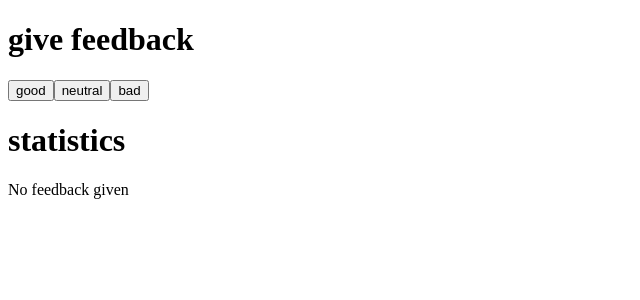
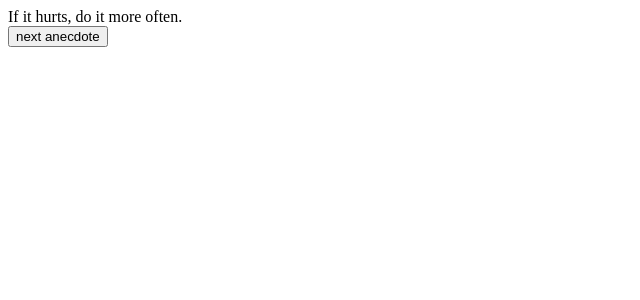
Before and after one commit to itsjustyuji/FSO-part-1, a React (Vite) app: page / in a window 1280 px wide. Shown: the top 300 px of the page, without its empty margins (0-640 px from the left). Built offline with nearby package versions, Linux system fonts and the light colour scheme.

Commit message:
Added button to display random anecdote. Ex 1.12

```diff
--- a/src/App.jsx
+++ b/src/App.jsx
@@ -1,74 +1,34 @@
 import { useState } from 'react'
 
-const Header=({title})=>{
-  console.log(title)
-  return(
-    <h1>{title}</h1>
-  )
-}
+const App = () => {
+  const anecdotes = [
+    'If it hurts, do it more often.',
+    'Adding manpower to a late software project makes it later!',
+    'The first 90 percent of the code accounts for the first 90 percent of the development time...The remaining 10 percent of the code accounts for the other 90 percent of the development time.',
+    'Any fool can write code that a computer can understand. Good programmers write code that humans can understand.',
+    'Premature optimization is the root of all evil.',
+    'Debugging is twice as hard as writing the code in the first place. Therefore, if you write the code as cleverly as possible, you are, by definition, not smart enough to debug it.',
+    'Programming without an extremely heavy use of console.log is same as if a doctor would refuse to use x-rays or blood tests when diagnosing patients.',
+    'The only way to go fast, is to go well.'
+  ]
 
-const Button=({name, onClick})=>{
-  return(
-    <button onClick={onClick}>{name}</button>
-  )
-}
+  const [selected, setSelected] = useState(0)
 
-const StatisticsLine=({text, val})=>{
-  console.log({text})
-  return(
-    <tr>
-      <td>{text}</td>
-      <td>{val}</td>
-    </tr>
-  )
-}
-
-const Statistics=({good, neutral, bad, average, posPerc})=>{
-  if(good===0 && neutral===0 && bad===0){
-    return(
-      <div>
-        No feedback given
-      </div>
-    )
+  const selectRandom=()=>{
+    const nextSelect=Math.floor(Math.random()*anecdotes.length)
+    setSelected(nextSelect)
   }
-  return (
-    <table>
-      <tbody>
-        <StatisticsLine text="good" val={good} />
-        <StatisticsLine text="neutral" val={neutral} />
-        <StatisticsLine text="bad" val={bad} />
-        <StatisticsLine text="all" val={good+neutral+bad} />
-        <StatisticsLine text="average" val={average} />
-        <StatisticsLine text="positive" val={`${posPerc} %`} />
-      </tbody>
-    </table>
-  )
-}
-
-
-const App = () => {
-  // save clicks of each button to its own state
-  const [good, setGood] = useState(0)
-  const [neutral, setNeutral] = useState(0)
-  const [bad, setBad] = useState(0)
-
-  const goodClick=()=>{setGood(good+1)}
-  const neutralClick=()=>{setNeutral(neutral+1)}
-  const badClick=()=>{setBad(bad+1)}
-
-  const total=good+neutral+bad
-  const average=total===0?0:(good-bad)/total
-  const posPerc=total===0?0:(good*100)/total
 
   return (
     <div>
-      <Header title="give feedback" />
-      <Button name="good" onClick={goodClick}/>
-      <Button name="neutral"onClick={neutralClick} />
-      <Button name="bad" onClick={badClick} />
-      <Header title="statistics" />
-      <Statistics good={good} neutral={neutral} bad={bad} average={average} posPerc={posPerc}/>
+    <div>
+      {anecdotes[selected]}
     </div>
+    <div>
+      <button onClick={selectRandom}>next anecdote</button>
+    </div>
+    </div>
+
   )
 }
 
```
